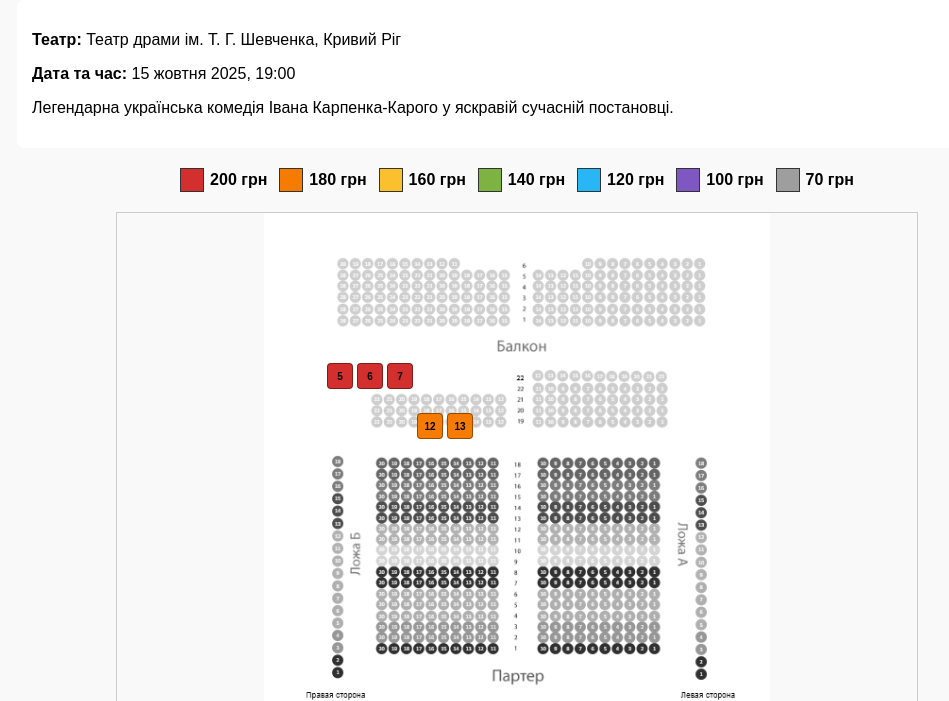
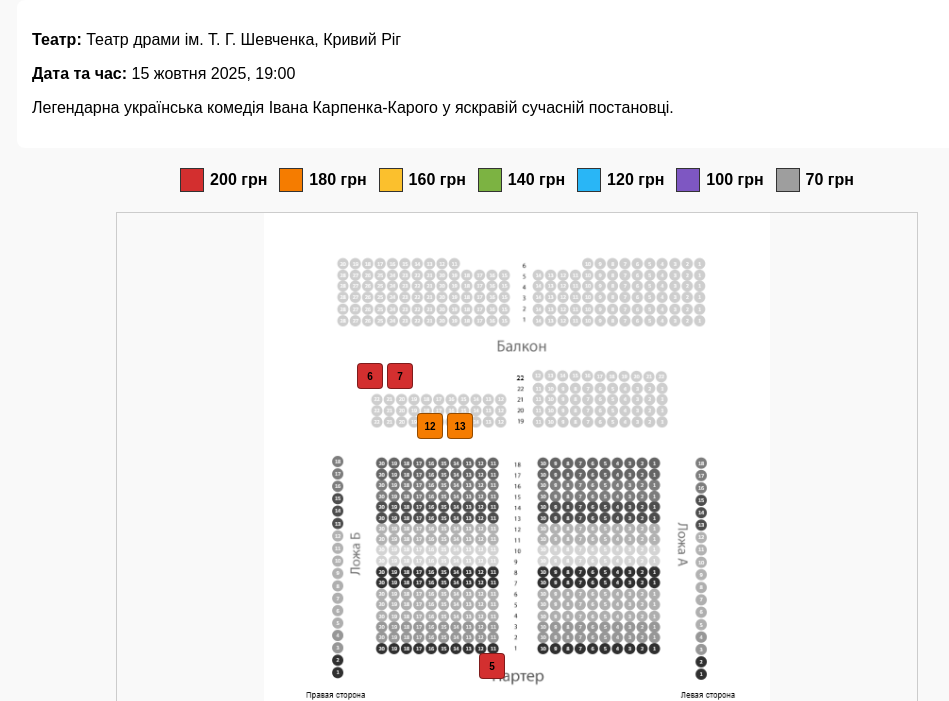
Before and after one commit to monks-commits/tickets, a plain HTML site: page za-dvoma-zaytsiamy.html in a window 1280 px wide. Shown: the part 99-800 px from the top of the page, without its empty margins (123-1072 px from the left). Drawn offline with Linux system fonts and the light colour scheme.

Commit message:
Update za-dvoma-zaytsiamy.html

```diff
--- a/za-dvoma-zaytsiamy.html
+++ b/za-dvoma-zaytsiamy.html
@@ -137,7 +137,7 @@
     // === ВАША КВОТА: 70 місць (поки приклад з 5 місцями — ви додасте решту) ===
     const quotaSeats = [
       // Формат: { row: "ряд", seat: "місце", price: ціна, x: пікселі від лівого краю, y: пікселі від верху }
-      { row: 3, seat: 5, price: 200, x: 210, y: 150 },
+      { row: 3, seat: 5, price: 200, x: 362, y: 440 },
       { row: 3, seat: 6, price: 200, x: 240, y: 150 },
       { row: 3, seat: 7, price: 200, x: 270, y: 150 },
       { row: 5, seat: 12, price: 180, x: 300, y: 200 },
```
